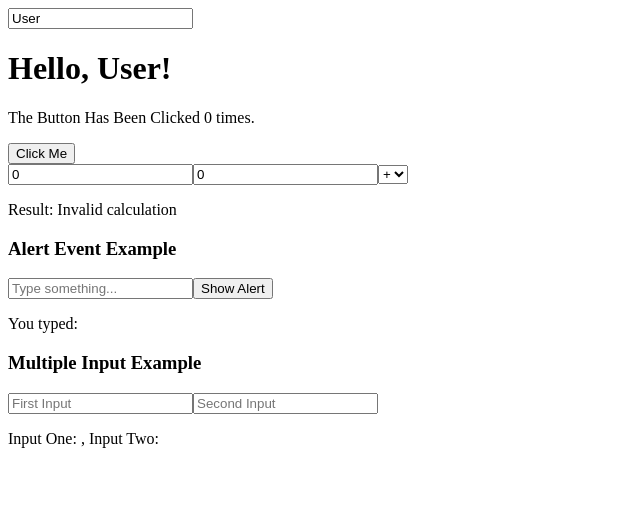
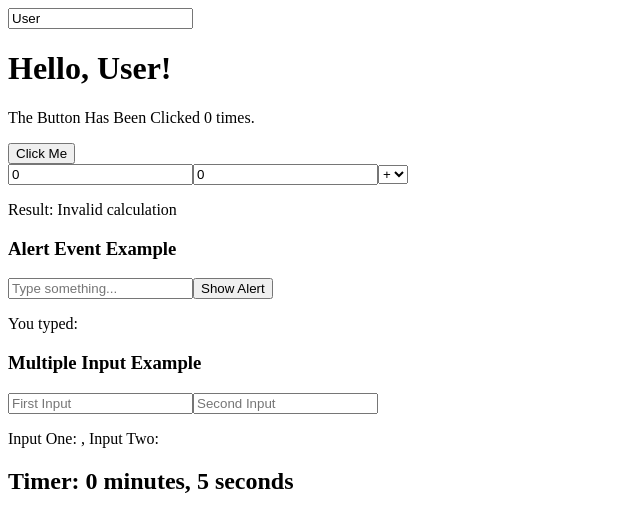
Before and after one commit to Puxcetogaming/first-react-website, a React (Create React App) app: page / in a window 1280 px wide. Shown: the top 532 px of the page, without its empty margins (0-640 px from the left). Built offline with nearby package versions, Linux system fonts and the light colour scheme.

Commit message:
Basic Timer with useEffect

```diff
--- a/src/App.jsx
+++ b/src/App.jsx
@@ -3,6 +3,7 @@
 import Calculator from './Calculator';
 import AlertEvent from './Alert';
 import MultipleInput from './MultipleInput';
+import Timer from './Timer';
 
 
 function App() {
@@ -55,6 +56,7 @@
       <div>
         <AlertEvent />
         <MultipleInput />
+        <Timer />
       </div>
     </div>
   );
--- /dev/null
+++ b/src/Timer.jsx
@@ -0,0 +1,28 @@
+import React, { useState, useEffect } from "react";
+
+function Timer() {
+    const [time, setTime] = useState({ minutes: 0, seconds: 0 });
+
+    useEffect(() => {
+        const interval = setInterval(() => {
+            setTime(prevTime => {
+                const newSeconds = prevTime.seconds + 1;
+                const newMinutes = newSeconds >= 60 ? prevTime.minutes + 1 : prevTime.minutes;
+                return {
+                    minutes: newMinutes,
+                    seconds: newSeconds % 60
+                };
+            });
+        }, 1000);
+
+        return () => clearInterval(interval);
+    }, []);
+
+    return (
+        <div>
+            <h2>Timer: {time.minutes} minutes, {time.seconds} seconds</h2>
+        </div>
+    );
+}
+
+export default Timer;
```
